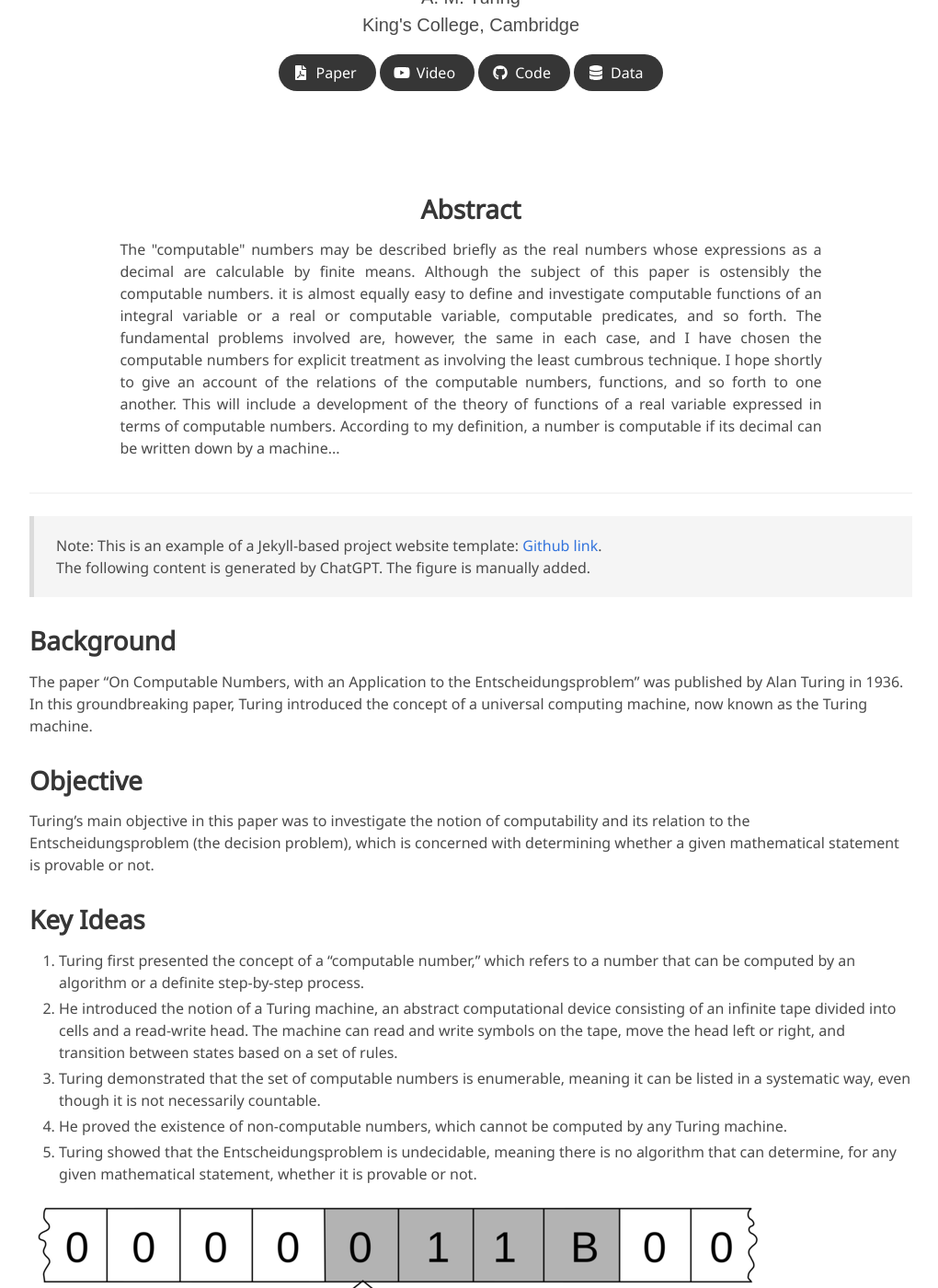
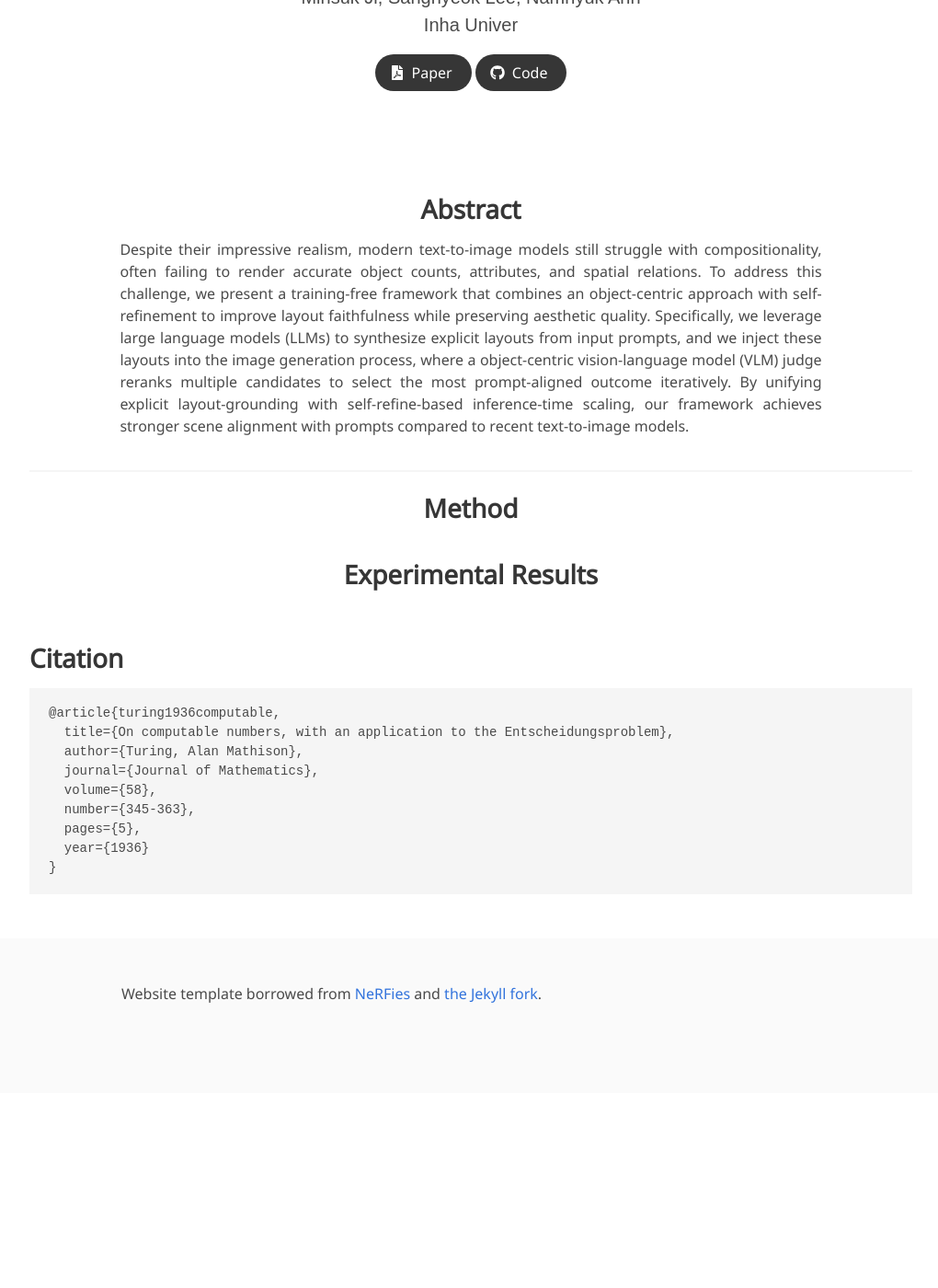
Before and after one commit to Minsuk-ji/ReFocus, a Jekyll site: the page built from index.md, in a window 1280 px wide and 1400 px high, scrolled down 198 px. Shown: the whole window at 92% size, without its empty margins (128-1148 px from the left). Built offline with Jekyll 4.4.1, drawn with Linux system fonts in a browser that asks for light colours; some web fonts are replaced; after the commit the page ends 1386 px from its top, so only the background shows below that; some of the changed text lies outside the part shown.

Commit message:
Update index.md

````diff
--- a/index.md
+++ b/index.md
@@ -2,15 +2,14 @@
 layout: project_page
 permalink: /
 
-title: On Computable Numbers, with an Application to the Entscheidungsproblem
+title: Compositional Image Synthesis with Inference-Time Scaling
 authors:
-    A. M. Turing
+    Minsuk Ji, Sanghyeok Lee, Namhyuk Ahn
 affiliations:
-    King's College, Cambridge
-paper: https://www.cs.virginia.edu/~robins/Turing_Paper_1936.pdf
-video: https://www.youtube.com/results?search_query=turing+machine
-code: https://github.com/topics/turing-machines
-data: https://huggingface.co/docs/datasets
+    Inha Univer
+paper: https://arxiv.org/abs/2510.24133
+code: https://github.com/gcl-inha/ReFocus?tab=readme-ov-file
+
 ---
 
 <!-- Using HTML to center the abstract -->
@@ -18,58 +17,47 @@ data: https://huggingface.co/docs/datasets
     <div class="column is-four-fifths">
         <h2>Abstract</h2>
         <div class="content has-text-justified">
-The "computable" numbers may be described briefly as the real
-numbers whose expressions as a decimal are calculable by finite means.
-Although the subject of this paper is ostensibly the computable numbers.
-it is almost equally easy to define and investigate computable functions
-of an integral variable or a real or computable variable, computable
-predicates, and so forth. The fundamental problems involved are,
-however, the same in each case, and I have chosen the computable numbers
-for explicit treatment as involving the least cumbrous technique. I hope
-shortly to give an account of the relations of the computable numbers,
-functions, and so forth to one another. This will include a development
-of the theory of functions of a real variable expressed in terms of computable
-numbers. According to my definition, a number is computable
-if its decimal can be written down by a machine...
+Despite their impressive realism, modern text-to-image models still struggle with compositionality, often failing to render
+accurate object counts, attributes, and spatial relations. To address this challenge, we present a training-free framework that
+combines an object-centric approach with self-refinement to
+improve layout faithfulness while preserving aesthetic quality. Specifically, we leverage large language models (LLMs)
+to synthesize explicit layouts from input prompts, and we
+inject these layouts into the image generation process, where
+a object-centric vision-language model (VLM) judge reranks multiple candidates to select the most prompt-aligned
+outcome iteratively. By unifying explicit layout-grounding
+with self-refine-based inference-time scaling, our framework
+achieves stronger scene alignment with prompts compared
+to recent text-to-image models.
         </div>
     </div>
 </div>
 
 ---
 
-> Note: This is an example of a Jekyll-based project website template: [Github link](https://github.com/shunzh/project_website).\
-> The following content is generated by ChatGPT. The figure is manually added.
+<!-- Method -->
+<div class="columns is-centered has-text-centered">
+  <div class="column is-four-fifths">
+    <h2>Method</h2>
+    <div class="content has-text-justified">
+      <p>
 
-## Background
-The paper "On Computable Numbers, with an Application to the Entscheidungsproblem" was published by Alan Turing in 1936. In this groundbreaking paper, Turing introduced the concept of a universal computing machine, now known as the Turing machine.
+      </p>
+    </div>
+  </div>
+</div>
 
-## Objective
-Turing's main objective in this paper was to investigate the notion of computability and its relation to the Entscheidungsproblem (the decision problem), which is concerned with determining whether a given mathematical statement is provable or not.
+<!-- Experimental Results -->
+<div class="columns is-centered has-text-centered">
+  <div class="column is-four-fifths">
+    <h2>Experimental Results</h2>
+    <div class="content has-text-justified">
+      <p>
 
+      </p>
+    </div>
+  </div>
+</div>
 
-## Key Ideas
-1. Turing first presented the concept of a "computable number," which refers to a number that can be computed by an algorithm or a definite step-by-step process.
-2. He introduced the notion of a Turing machine, an abstract computational device consisting of an infinite tape divided into cells and a read-write head. The machine can read and write symbols on the tape, move the head left or right, and transition between states based on a set of rules.
-3. Turing demonstrated that the set of computable numbers is enumerable, meaning it can be listed in a systematic way, even though it is not necessarily countable.
-4. He proved the existence of non-computable numbers, which cannot be computed by any Turing machine.
-5. Turing showed that the Entscheidungsproblem is undecidable, meaning there is no algorithm that can determine, for any given mathematical statement, whether it is provable or not.
-
-![Turing Machine](/static/image/Turing_machine.png)
-
-*Figure 1: A representation of a Turing Machine. Source: [Wiki](https://en.wikipedia.org/wiki/Turing_machine).*
-
-## Table: Comparison of Computable and Non-Computable Numbers
-
-| Computable Numbers | Non-Computable Numbers |
-|-------------------|-----------------------|
-| Rational numbers, e.g., 1/2, 3/4 | Transcendental numbers, e.g., π, e |
-| Algebraic numbers, e.g., √2, ∛3 | Non-algebraic numbers, e.g., √2 + √3 |
-| Numbers with finite decimal representations | Numbers with infinite, non-repeating decimal representations |
-
-He used the concept of a universal Turing machine to prove that the set of computable functions is recursively enumerable, meaning it can be listed by an algorithm.
-
-## Significance
-Turing's paper laid the foundation for the theory of computation and had a profound impact on the development of computer science. The Turing machine became a fundamental concept in theoretical computer science, serving as a theoretical model for studying the limits and capabilities of computation. Turing's work also influenced the development of programming languages, algorithms, and the design of modern computers.
 
 ## Citation
 ```
````
